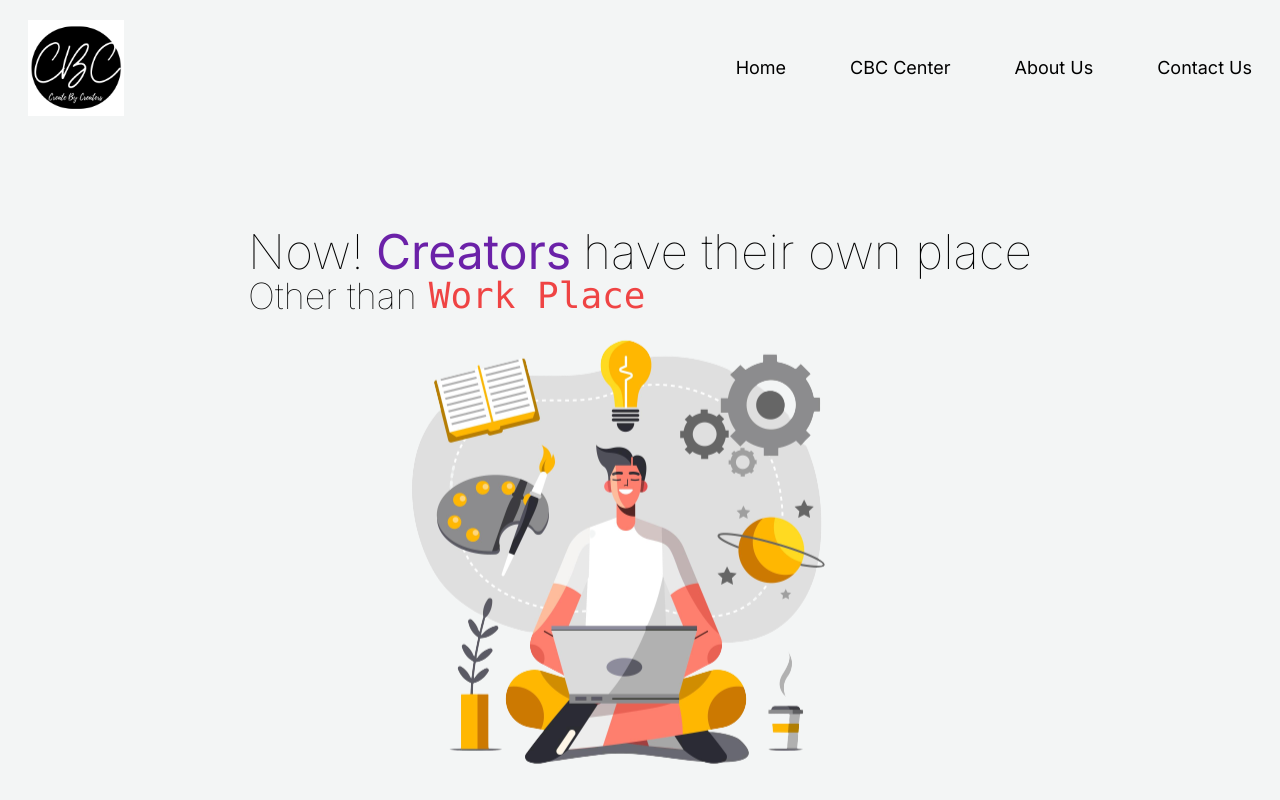
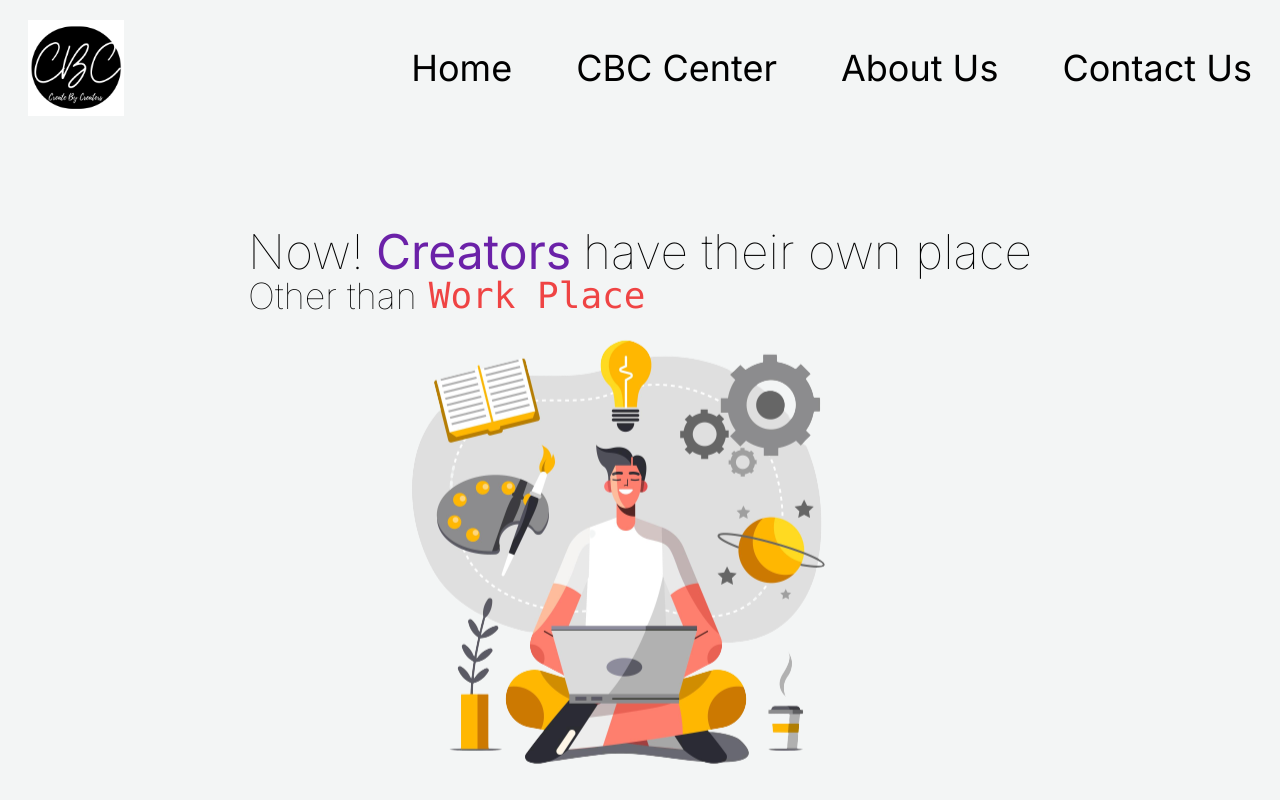
Before and after one commit to Ankit-Rattan/CBC-Web, a Next.js app: page / in a window 1280 px wide. Built offline with nearby package versions, Linux system fonts and the light colour scheme.

Commit message:
fix size

```diff
--- a/src/app/navbar/page.tsx
+++ b/src/app/navbar/page.tsx
@@ -68,7 +68,7 @@ export default function Navbar() {
 function NavItem({ href, children, handleClick }: { href: string; children: React.ReactNode; handleClick: () => void; }) {
   return (
     <li
-      className="border border-none duration-500 hover:bg-slate-700 hover:text-white rounded-full py-1 px-2 cursor-pointer"
+      className="text-4xl border border-none duration-500 hover:bg-slate-700 hover:text-white rounded-full py-1 px-2 cursor-pointer"
       onClick={handleClick}
     >
       <Link href={href}>{children}</Link>
```
